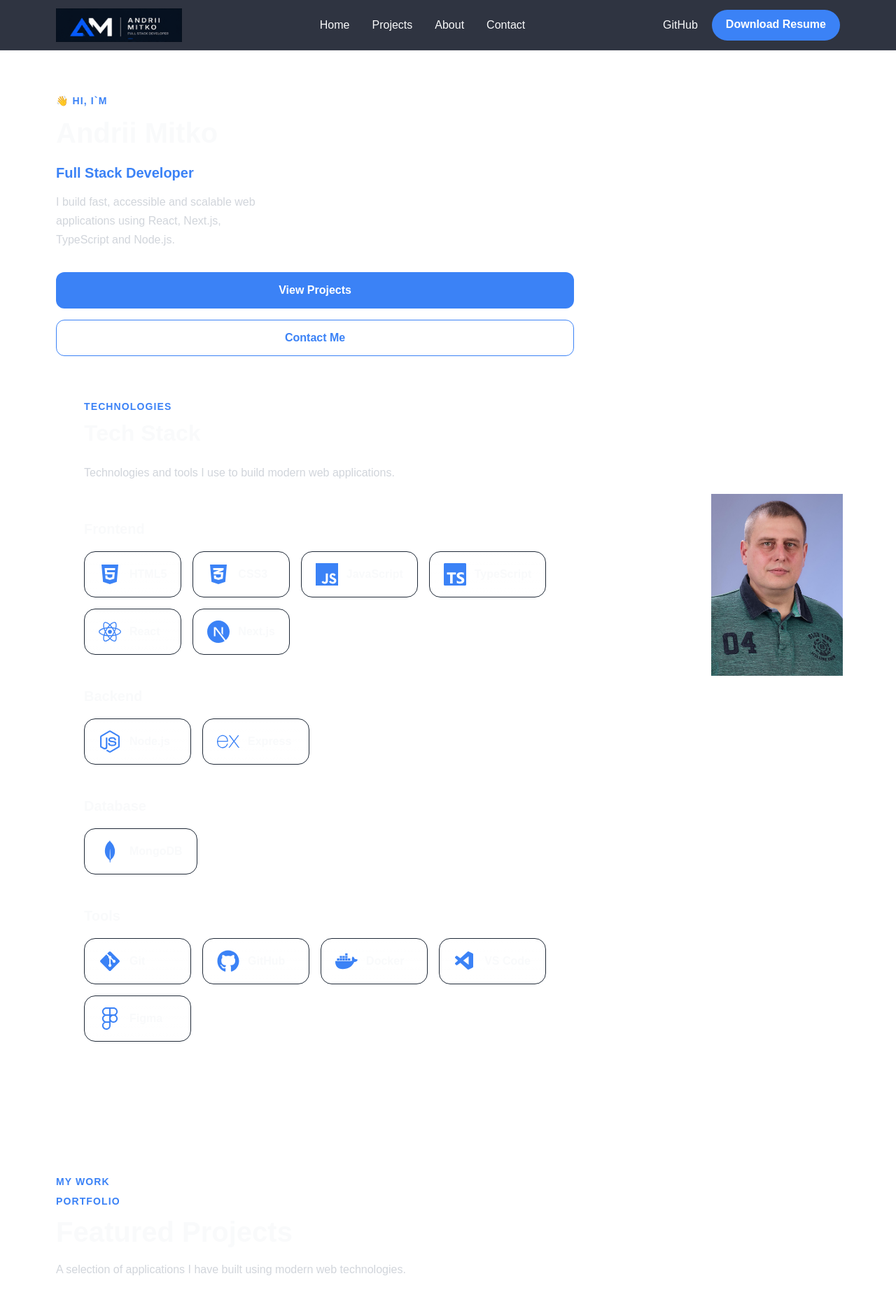
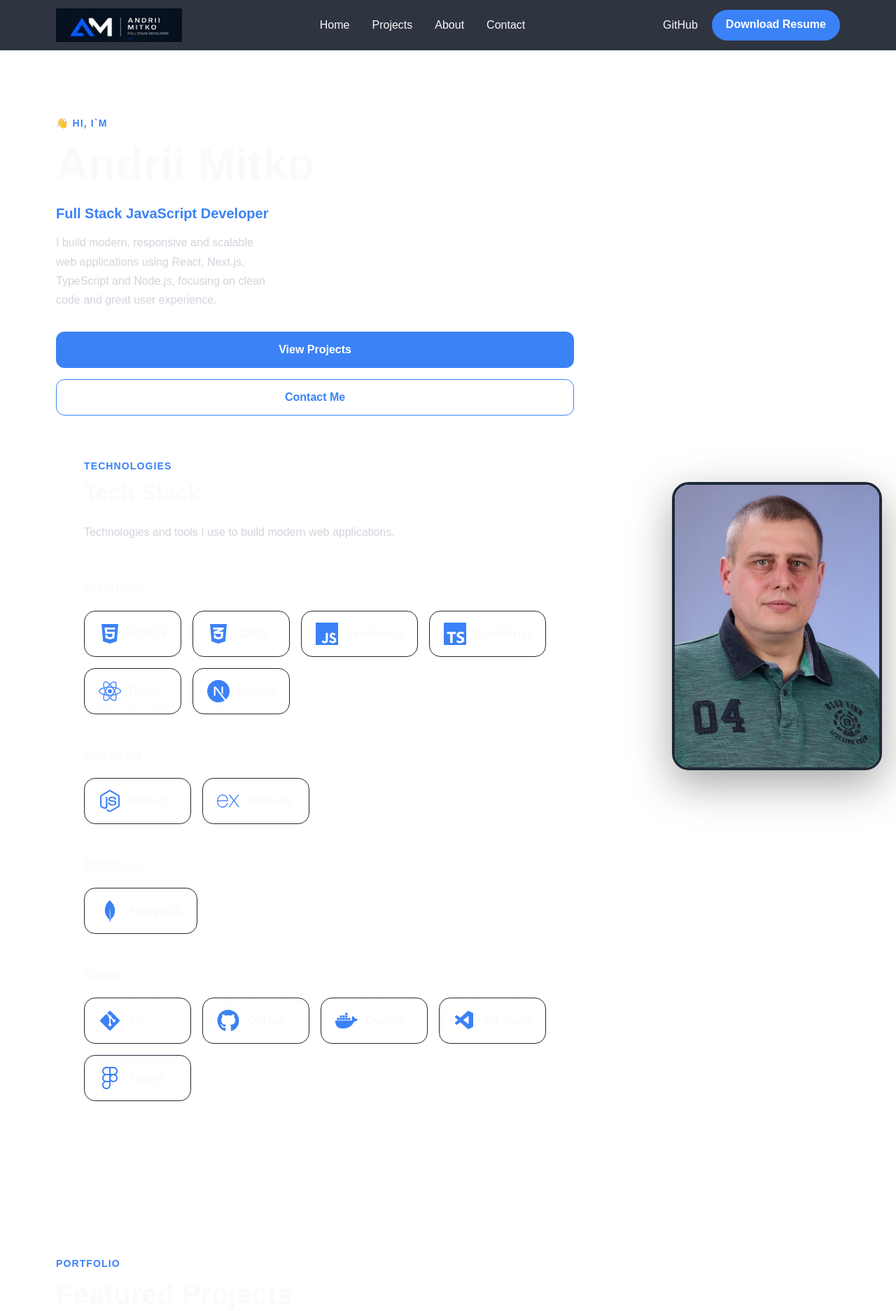
Before and after one commit to Andrii-Mitko/andrii-mitko-brand, a Next.js app: page / in a window 1280 px wide. Shown: the top 1874 px of the page at 70% size. Built offline with nearby package versions, Linux system fonts and the light colour scheme.

Commit message:
add og-image

```diff
--- a/src/app/layout.tsx
+++ b/src/app/layout.tsx
@@ -13,7 +13,7 @@ const geistMono = Geist_Mono({
 });
 
 export const metadata: Metadata = {
-  metadataBase: new URL("https://andrii-mitko.vercel.app"),
+  metadataBase: new URL("https://andrii-mitko-brand.vercel.app/"),
 
   title: {
     default: "Andrii Mitko | Full Stack JavaScript Developer",
@@ -52,7 +52,7 @@ export const metadata: Metadata = {
     type: "website",
     locale: "en_US",
 
-    url: "https://andrii-mitko.vercel.app",
+    url: "https://andrii-mitko-brand.vercel.app/",
 
     title: "Andrii Mitko | Full Stack JavaScript Developer",
 
@@ -63,7 +63,7 @@ export const metadata: Metadata = {
 
     images: [
       {
-        url: "/og-image.png",
+        url: "https://andrii-mitko-brand.vercel.app/og-image.png",
         width: 1200,
         height: 630,
         alt: "Andrii Mitko Portfolio",
@@ -78,14 +78,14 @@ export const metadata: Metadata = {
     description:
       "Full Stack JavaScript Developer specializing in React, Next.js, TypeScript, Node.js and MongoDB.",
 
-    images: ["/og-image.png"],
+    images: ["https://andrii-mitko-brand.vercel.app/og-image.png"],
   },
   robots: {
     index: true,
     follow: true,
   },
   alternates: {
-    canonical: "https://andrii-mitko.vercel.app",
+    canonical: "https://andrii-mitko-brand.vercel.app/p",
   },
   icons: {
     icon: "/icon.svg",
--- a/src/components/sections/Hero/Hero.module.css
+++ b/src/components/sections/Hero/Hero.module.css
@@ -1,5 +1,5 @@
 .hero {
-  padding-block: 64px;
+  padding-block: 72px;
 }
 
 .content {
@@ -112,4 +112,10 @@
     grid-template-columns: 1fr 420px;
     gap: 80px;
   }
+  .hero {
+    padding-block: 96px;
+  }
+  .title {
+    font-size: 4rem;
+  }
 }
--- a/src/components/sections/Hero/Hero.tsx
+++ b/src/components/sections/Hero/Hero.tsx
@@ -14,11 +14,12 @@ export default function Hero() {
 
             <h1 className={styles.title}>Andrii Mitko</h1>
 
-            <h2 className={styles.subtitle}>Full Stack Developer</h2>
+            <h2 className={styles.subtitle}>Full Stack JavaScript Developer</h2>
 
             <p className={styles.description}>
-              I build fast, accessible and scalable web applications using
-              React, Next.js, TypeScript and Node.js.
+              I build modern, responsive and scalable web applications using
+              React, Next.js, TypeScript and Node.js, focusing on clean code and
+              great user experience.
             </p>
 
             <div className={styles.actions}>
@@ -28,7 +29,7 @@ export default function Hero() {
                 Contact Me
               </Button>
             </div>
-             <TechStack />
+            <TechStack />
           </div>
           <HeroImage />
         </div>
--- a/src/components/sections/Hero/HeroImage/HeroImage.module.css
+++ b/src/components/sections/Hero/HeroImage/HeroImage.module.css
@@ -2,9 +2,23 @@
   display: flex;
   justify-content: center;
   align-items: center;
-
   width: 100%;
 }
+
 .img {
-  object-fit: contain;
+  width: 100%;
+  max-width: 300px;
+  height: auto;
+  border-radius: 24px;
+  border: 4px solid var(--color-surface-light);
+  box-shadow: 0 20px 60px rgba(0, 0, 0, 0.35);
+
+  display: block;
 }
+
+@media (min-width: 1280px) {
+  .img {
+    width: 380px;
+    height: auto;
+  }
+}
--- a/src/components/sections/Projects/ProjectCard/ProjectCard.tsx
+++ b/src/components/sections/Projects/ProjectCard/ProjectCard.tsx
@@ -32,12 +32,12 @@ export default function ProjectCard({ project }: Props) {
 
         <ul className={styles.tags}>
           {project.technologies.map((tech) => (
-            <span
+            <li
               key={tech}
               className={`${styles.tag} ${styles[tech.replace(/\W/g, "")]}`}
             >
               {tech}
-            </span>
+            </li>
           ))}
         </ul>
 
--- a/src/components/sections/Projects/Projects.module.css
+++ b/src/components/sections/Projects/Projects.module.css
@@ -4,47 +4,25 @@
 
 .header {
   max-width: 650px;
-
   margin-bottom: 48px;
-}
-
-.eyebrow {
-  margin-bottom: 12px;
-
-  color: var(--color-primary);
-
-  font-size: 0.875rem;
-
-  font-weight: 700;
-
-  letter-spacing: 0.08em;
-
-  text-transform: uppercase;
 }
 
 .title {
   margin: 0 0 16px;
-
   color: var(--color-text);
-
   font-size: 2rem;
-
   font-weight: 800;
 }
 
 .description {
   margin: 0;
-
   color: var(--color-text-secondary);
-
   line-height: 1.7;
 }
 
 .grid {
   display: grid;
-
   grid-template-columns: 1fr;
-
   gap: 32px;
 }
 
--- a/src/components/sections/Projects/Projects.tsx
+++ b/src/components/sections/Projects/Projects.tsx
@@ -11,8 +11,6 @@ export default function Projects() {
     <section className={styles.section} id="projects">
       <Container>
         <header className={styles.header}>
-          <p className={styles.eyebrow}>My Work</p>
-
           <SectionTitle
             eyebrow="Portfolio"
             title="Featured Projects"
```
Also changed, not shown: public/og-image.png.
